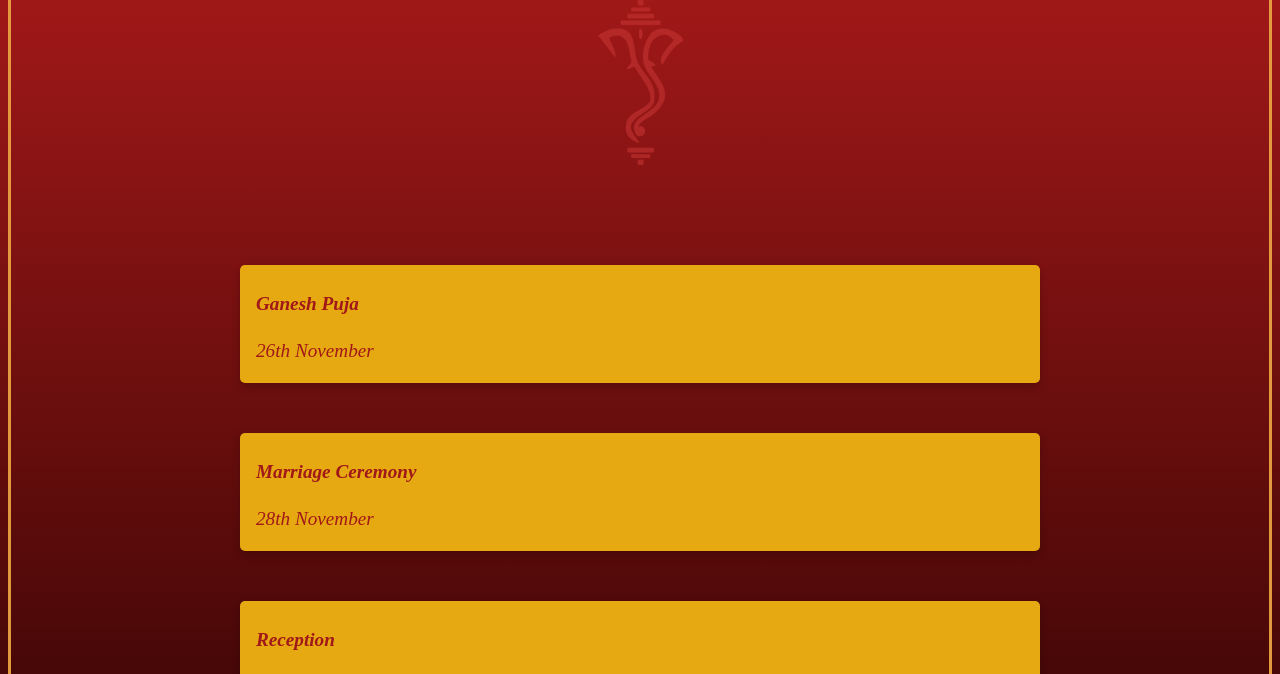
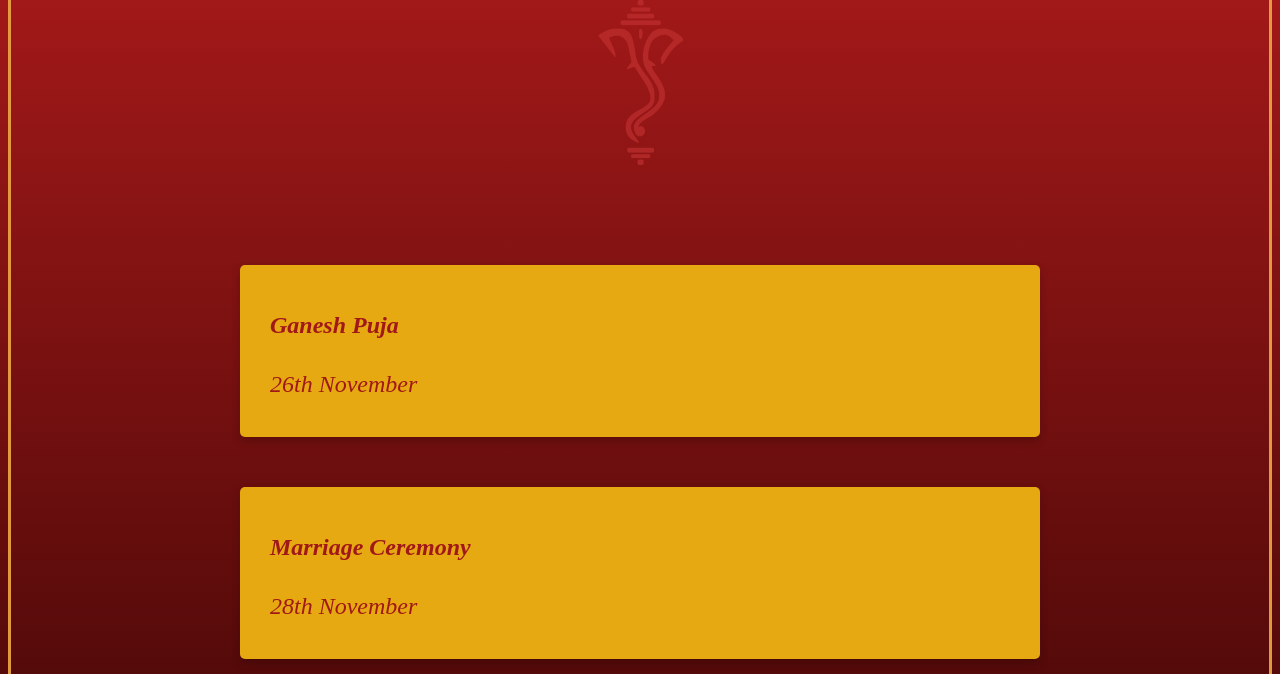
Before and after one commit to rohitbhatt/rohitbhatt.github.io, a plain HTML site: page index.html in a window 1280 px wide. Shown: the part 99-773 px from the top of the page. Drawn offline with Linux system fonts and the light colour scheme.

Commit message:
'Message'

```diff
--- a/index.html
+++ b/index.html
@@ -40,7 +40,7 @@
 
 .card {
 	font-style: italic;
-	font-size: larger;
+	font-size: x-large;
   box-shadow: 0 4px 8px 0 rgba(0,0,0,0.2);
   transition: 0.3s;
   border-radius: 5px;
@@ -57,7 +57,7 @@
 
 /* Add some padding inside the card container */
 .container {
-    padding: 2px 16px;
+    padding: 15px 30px;
 }
 
 
```
Lines whose indentation alone changed are shown as unchanged.
